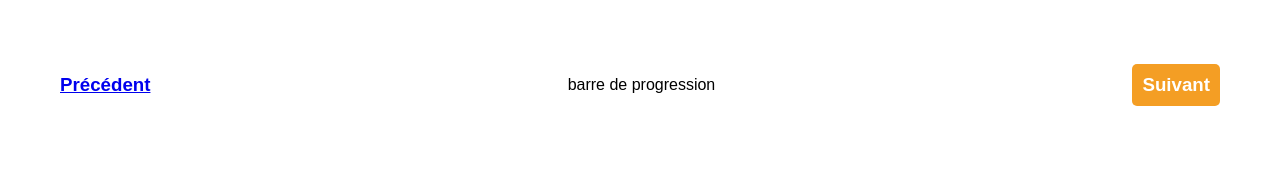
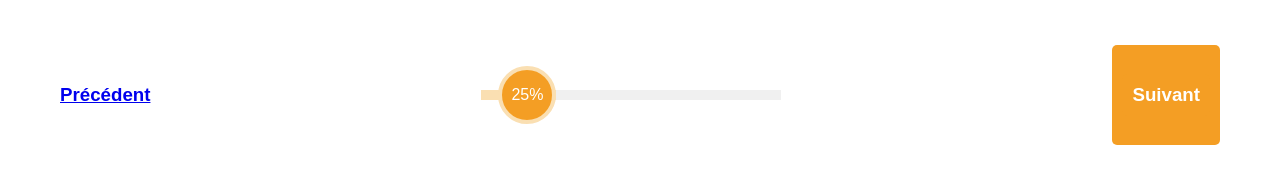
Before and after one commit to LKF92/meilleur-taux-frontend, a React (Create React App) app: page /demande-simulation/credit-immobilier/step2 in a window 1280 px wide. Shown: the part 518-702 px from the top of the page. Built offline with nearby package versions, Linux system fonts and the light colour scheme.

Commit message:
progress bar done

```diff
--- a/src/colors.js
+++ b/src/colors.js
@@ -1,5 +1,6 @@
 module.exports = {
   orange: "#f49e24",
+  lightOrange: "#FADFB2",
   darkGrey: "#b7b7b7",
   grey: "#e4e4e4",
   lightgrey: "#f0f0f0"
--- a/src/components/ConfirmationEstimate.js
+++ b/src/components/ConfirmationEstimate.js
@@ -13,7 +13,7 @@ export default function ConfirmationEstimate({ globalState }) {
       <h1 className="page-title">ET VOILÀ, LE FORMULAIRE EST TERMINÉ !</h1>
       <div className="form-section">
         <p style={{ fontWeight: "700" }}>
-          Votre numéro de dossier est le :<span style={{ fontWeight: "bolder" }}>{orderId}</span>
+          Votre numéro de dossier est le :<span style={{ fontWeight: "bolder" }}> {orderId}</span>
         </p>
       </div>
     </div>
--- /dev/null
+++ b/src/components/FillerPB.js
@@ -0,0 +1,31 @@
+import React from "react";
+import colors from "../colors";
+
+export default function FillerPB({ percentage }) {
+  return (
+    <div
+      style={{
+        display: "flex",
+        justifyContent: "flex-end",
+        alignItems: "center",
+        backgroundColor: colors.lightOrange,
+        width: `${percentage}%`,
+        height: "10px"
+      }}
+    >
+      <div style={indicator}>{percentage}%</div>
+    </div>
+  );
+}
+const indicator = {
+  display: "flex",
+  justifyContent: "center",
+  alignItems: "center",
+  color: "white",
+  border: `4px solid ${colors.lightOrange}`,
+  backgroundColor: colors.orange,
+  height: "50px",
+  width: "50px",
+  borderRadius: "30px",
+  position: "absolute"
+};
--- a/src/components/PageNavigation.js
+++ b/src/components/PageNavigation.js
@@ -1,6 +1,7 @@
 import React from "react";
 import { Link } from "react-router-dom";
 import colors from "../colors";
+import ProgressBar from "./ProgressBar";
 
 export default function PageNavigation({ currentPage, setCurrentPage, next, validateEstimate }) {
   return (
@@ -18,7 +19,9 @@ export default function PageNavigation({ currentPage, setCurrentPage, next, vali
       ) : (
         <div></div>
       )}
-      <div>barre de progression</div>
+      <div>
+        <ProgressBar percentage={((currentPage / 8) * 100).toFixed(0)} />
+      </div>
       {currentPage < 7 && (
         <Link
           to={"/demande-simulation/credit-immobilier/step" + (currentPage + 1)}
@@ -38,7 +41,6 @@ export default function PageNavigation({ currentPage, setCurrentPage, next, vali
 
       {currentPage > 6 && (
         <h3
-          style={nextPage}
           style={next() ? link : notAllowed}
           onClick={e => {
             if (next()) {
@@ -72,10 +74,19 @@ const nextPage = {
   color: "white"
 };
 const link = {
-  textDecoration: "none"
+  padding: 10,
+  borderRadius: 5,
+  backgroundColor: colors.orange,
+  color: "white",
+  textDecoration: "none",
+  cursor: "pointer"
 };
 
 const notAllowed = {
+  padding: 10,
+  borderRadius: 5,
+  backgroundColor: colors.orange,
+  color: "white",
   textDecoration: "none",
   cursor: "not-allowed"
 };
--- /dev/null
+++ b/src/components/ProgressBar.js
@@ -0,0 +1,18 @@
+import React, { useState } from "react";
+import colors from "../colors";
+import FillerPB from "./FillerPB";
+
+export default function ProgressBar({ percentage }) {
+  return (
+    <div style={progressBar}>
+      <FillerPB percentage={percentage} />
+    </div>
+  );
+}
+
+const progressBar = {
+  position: "relative",
+  width: "300px",
+  height: "10px",
+  backgroundColor: colors.lightgrey
+};
--- a/src/components/Step7.js
+++ b/src/components/Step7.js
@@ -33,14 +33,14 @@ export default function Step6({ globalState, setGlobalState, setCurrentPage }) {
         globalState
       );
       if (response) {
-        console.log(response.data.newEstimate._id);
+        console.log(response.data.newEstimate.orderId);
         setGlobalState({ ...globalState, orderId: response.data.newEstimate.orderId });
         history.push("/demande-simulation/credit-immobilier/confirmation");
       } else {
         alert("pb uesh");
       }
     } catch (error) {
-      alert("coucou");
+      alert("coucou error");
       alert(error.message);
     }
   };
```
